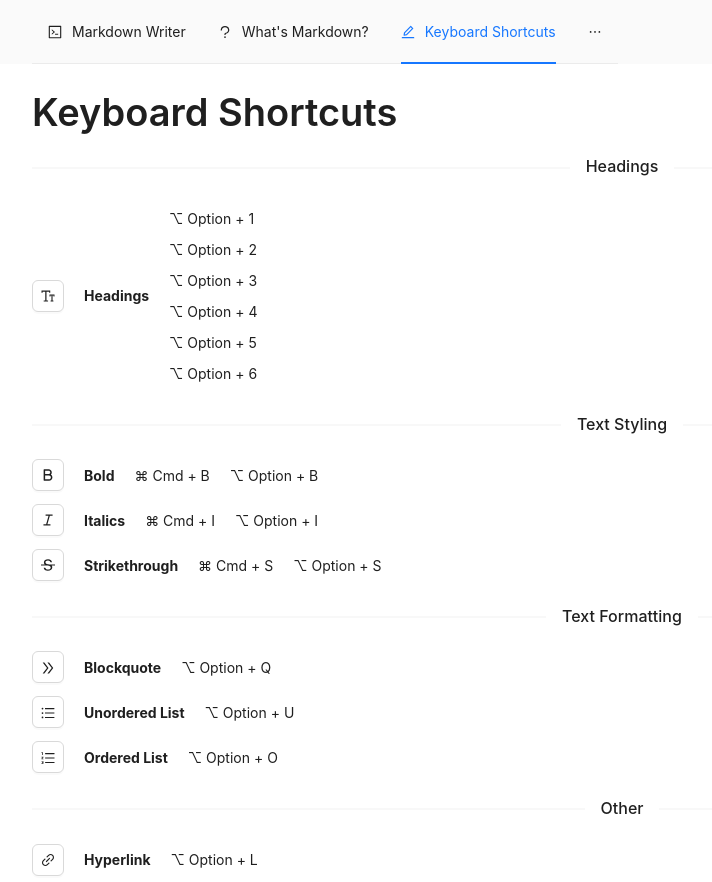
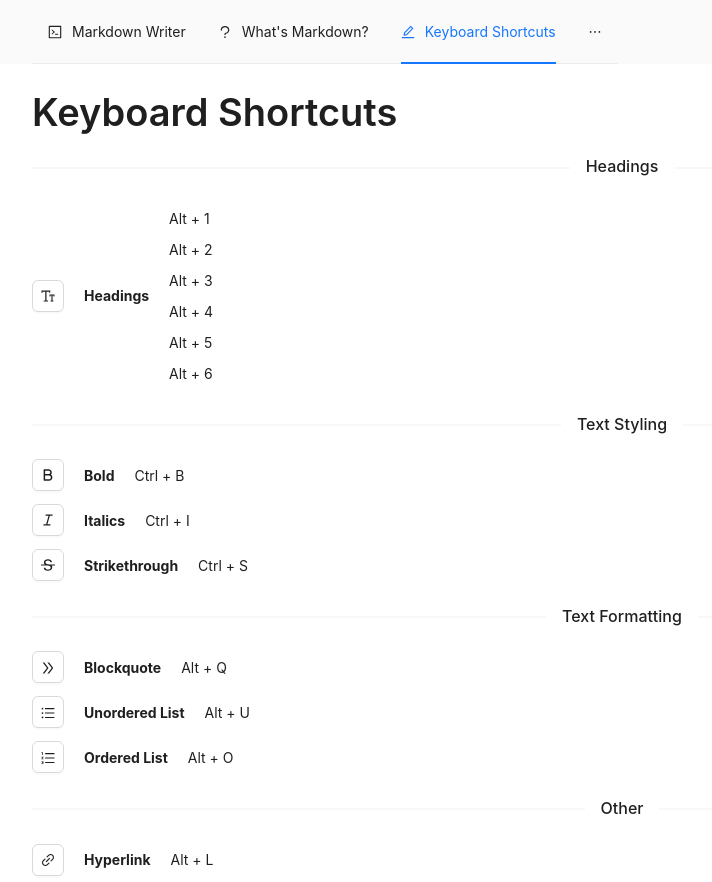
Before and after one commit to alessandro-sherhey/markdown-writer, a React (Create React App) app: page /#/ in a window 1280 px wide. Both pictures are taken after a click on the item "Keyboard Shortcuts". Shown: the whole page, without its empty margins (18-730 px from the left). Built offline with nearby package versions, Linux system fonts and the light colour scheme.

Commit message:
Updated keyboard shortcuts route

```diff
--- a/src/routes/Shortcuts.jsx
+++ b/src/routes/Shortcuts.jsx
@@ -17,7 +17,6 @@ const Shortcuts = () => {
         } else {
             setIsAppleDevice(false)
         }
-        console.log(isAppleDevice)
     })
 
     return (
@@ -39,14 +38,27 @@ const Shortcuts = () => {
                 <Col>
                     <b>Headings</b>
                 </Col>
+                {
+                    isAppleDevice
+                    ?
                     <Col>
-                    <p>⌥ Option + 1</p>
-                    <p>⌥ Option + 2</p>
-                    <p>⌥ Option + 3</p>
-                    <p>⌥ Option + 4</p>
-                    <p>⌥ Option + 5</p>
-                    <p>⌥ Option + 6</p>
+                        <p>⌃ Control + 1</p>
+                        <p>⌃ Control + 2</p>
+                        <p>⌃ Control + 3</p>
+                        <p>⌃ Control + 4</p>
+                        <p>⌃ Control + 5</p>
+                        <p>⌃ Control + 6</p>
                     </Col>
+                    :
+                    <Col>
+                        <p>Alt + 1</p>
+                        <p>Alt + 2</p>
+                        <p>Alt + 3</p>
+                        <p>Alt + 4</p>
+                        <p>Alt + 5</p>
+                        <p>Alt + 6</p>
+                    </Col>
+                }
             </Row>
             <Divider children="Text Styling"/>
             <Row align='middle' gutter={20}>
@@ -56,12 +68,17 @@ const Shortcuts = () => {
                 <Col>
                     <b>Bold</b>
                 </Col>
+                {
+                    isAppleDevice
+                    ?
                     <Col>
                         <p>⌘ Cmd + B</p>
                     </Col>
+                    :
                     <Col>
-                    <p>⌥ Option + B</p>
+                        <p>Ctrl + B</p>
                     </Col>
+                }
             </Row>
             <Row align='middle' gutter={20}>
                 <Col>
@@ -70,12 +87,17 @@ const Shortcuts = () => {
                 <Col>
                     <b>Italics</b>
                 </Col>
+                {
+                    isAppleDevice
+                    ?
                     <Col>
                         <p>⌘ Cmd + I</p>
                     </Col>
+                    :
                     <Col>
-                    <p>⌥ Option + I</p>
+                        <p>Ctrl + I</p>
                     </Col>
+                }
             </Row>
             <Row align='middle' gutter={20}>
                 <Col>
@@ -84,13 +106,21 @@ const Shortcuts = () => {
                 <Col>
                     <b>Strikethrough</b>
                 </Col>
+                {
+                    isAppleDevice
+                    ?
                     <Col>
                         <p>⌘ Cmd + S</p>
                     </Col>
+                    :
                     <Col>
-                    <p>⌥ Option + S</p>
+                        <p>Ctrl + S</p>
                     </Col>
+                }
             </Row>
+            {
+                !isAppleDevice &&
+                <div>
                     <Divider children="Text Formatting"/>
                     <Row align='middle' gutter={20}>
                         <Col>
@@ -100,7 +130,7 @@ const Shortcuts = () => {
                             <b>Blockquote</b>
                         </Col>
                         <Col>
-                    <p>⌥ Option + Q</p>
+                            <p>Alt + Q</p>
                         </Col>
                     </Row>
                     <Row align='middle' gutter={20}>
@@ -111,7 +141,7 @@ const Shortcuts = () => {
                             <b>Unordered List</b>
                         </Col>
                         <Col>
-                    <p>⌥ Option + U</p>
+                            <p>Alt + U</p>
                         </Col>
                     </Row>
                     <Row align='middle' gutter={20}>
@@ -122,7 +152,7 @@ const Shortcuts = () => {
                             <b>Ordered List</b>
                         </Col>
                         <Col>
-                    <p>⌥ Option + O</p>
+                            <p>Alt + O</p>
                         </Col>
                     </Row>
                     <Divider children="Other" />
@@ -134,9 +164,11 @@ const Shortcuts = () => {
                             <b>Hyperlink</b>
                         </Col>
                         <Col>
-                    <p>⌥ Option + L</p>
+                            <p>Alt + L</p>
                         </Col>
                     </Row>
+                </div>
+            }
         </Content>
     )
 }
```
Lines whose indentation alone changed are shown as unchanged.
